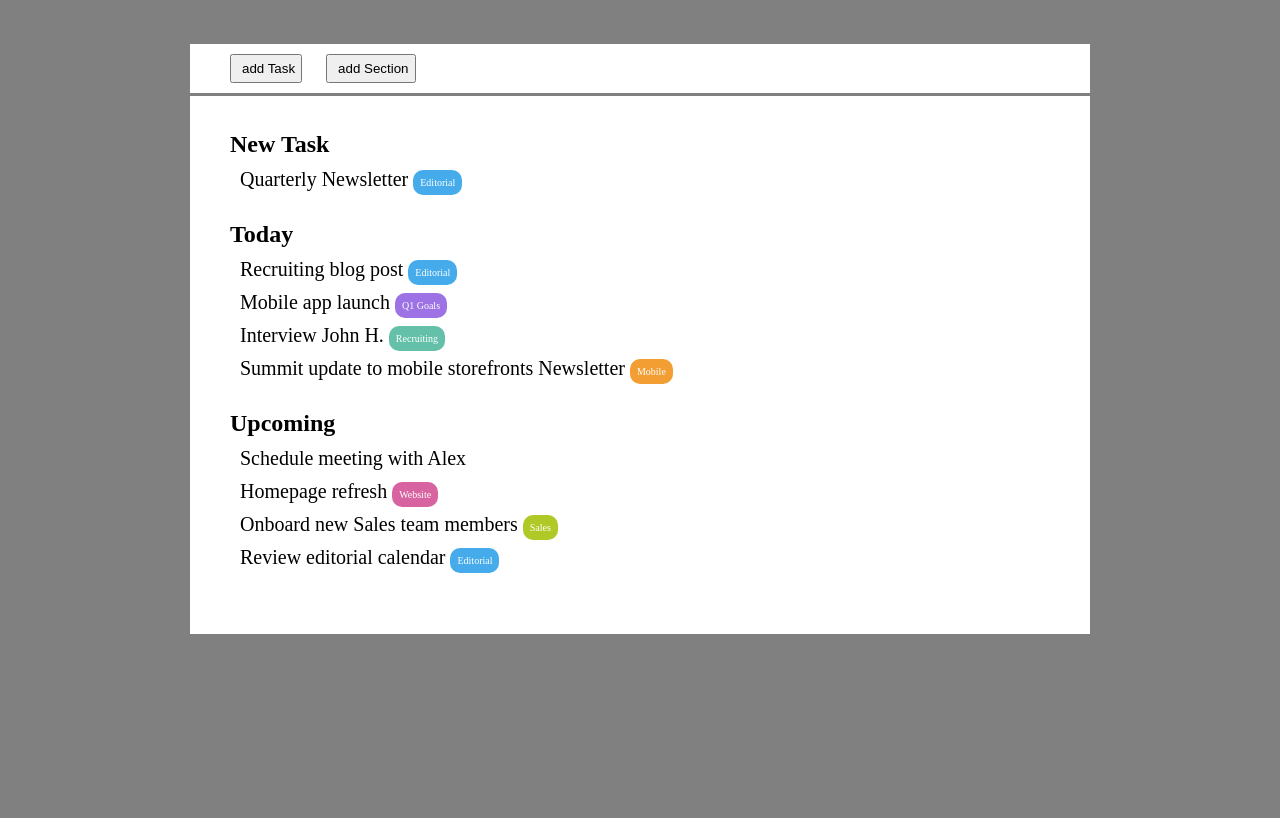
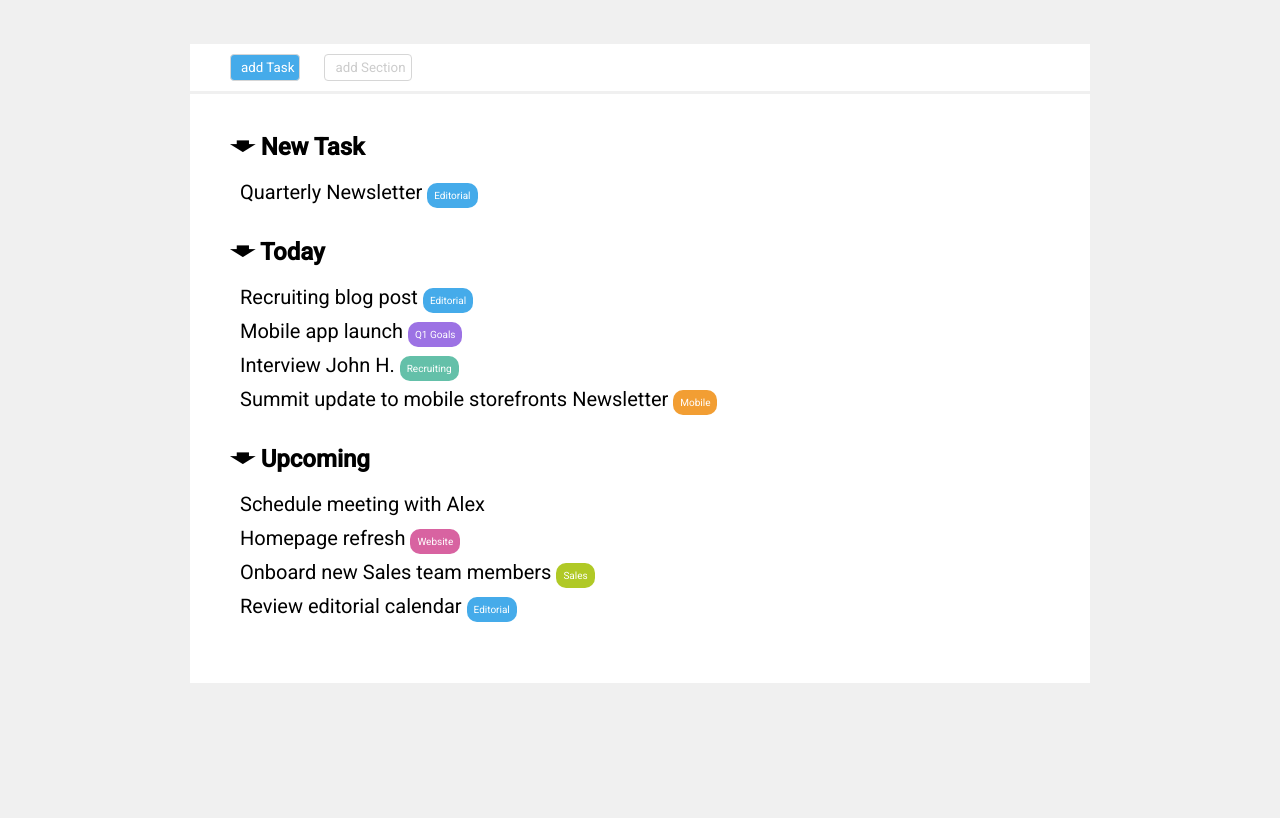
Before and after one commit to andre-cyb/html-css-toboolist, a plain HTML site: page index.html in a window 1280 px wide. Shown: the part 106-924 px from the top of the page. Drawn offline with Linux system fonts and the light colour scheme.

Commit message:
aggiunto font colori e particolari estetici

```diff
--- a/file.css
+++ b/file.css
@@ -2,14 +2,14 @@
     box-sizing: border-box;
     margin: 0px;
     padding: 0px;
+    font-family: 'Roboto', sans-serif;
 }
 body{
-    background-color: grey;
+    background-color: rgb(240, 240, 240);
 }
 
 main{
     height: 100vh;
-    background-color: grey;
 }
 
 header{
@@ -48,13 +48,23 @@ h1{
     margin: 10px 10px;
     padding: 5px;
     padding-left: 10px;
+    border-radius: 4px;
+    border: 1px solid  rgb(214, 214, 214);
+
+
 }
 .left{
     margin-left: 40px;
+    background-color:#45ABEA ;
+    color: white;
+}
+.right{
+    color: rgb(204, 204, 204);
+    background-color: white;
 }
 
 #sezione_bottoni{
-    border-bottom: 3px solid grey;
+    border-bottom: 3px solid rgb(240, 240, 240);
 }
 #sezione_liste{
     padding: 35px;
--- a/index.html
+++ b/index.html
@@ -5,6 +5,9 @@
     <meta http-equiv="X-UA-Compatible" content="IE=edge">
     <meta name="viewport" content="width=device-width, initial-scale=1.0">
     <link rel="stylesheet" href="file.css">
+    <link rel="preconnect" href="https://fonts.googleapis.com">
+    <link rel="preconnect" href="https://fonts.gstatic.com" crossorigin>
+    <link href="https://fonts.googleapis.com/css2?family=Roboto:ital,wght@0,400;0,500;1,500&display=swap" rel="stylesheet">
     <title></title>
 </head>
 <body>
@@ -27,19 +30,19 @@
 
             <section id="sezione_liste" >
                 <div class="liste" >
-                    <h2>New Task</h2>
+                    <h2>&#129091; New Task</h2>
                     <p>Quarterly Newsletter <small class="categorie editorial">Editorial</small> </p>
                 </div>
                 <div class="liste">
-                    <h2>Today</h2>
+                    <h2>&#129091; Today</h2>
                     <p>Recruiting blog post <small class="categorie editorial">Editorial</small> </p>
                     <p>Mobile app launch <small class="categorie goals">Q1 Goals</small> </p>
-                    <p>Interview John H. <small class="categorie recruiting">Recruiting</small> </p>
+                    <p>	Interview John H. <small class="categorie recruiting">Recruiting</small> </p>
                     <p>Summit update to mobile storefronts Newsletter <small class="categorie mobile">Mobile</small> </p>
 
                 </div>
                 <div class="liste">
-                    <h2>Upcoming </h2>
+                    <h2>&#129091; Upcoming </h2>
                     <p>Schedule meeting with Alex </p>
                     <p>Homepage refresh <small class="categorie website">Website</small> </p>
                     <p>Onboard new Sales team members <small class="categorie sales">Sales</small> </p>
```
